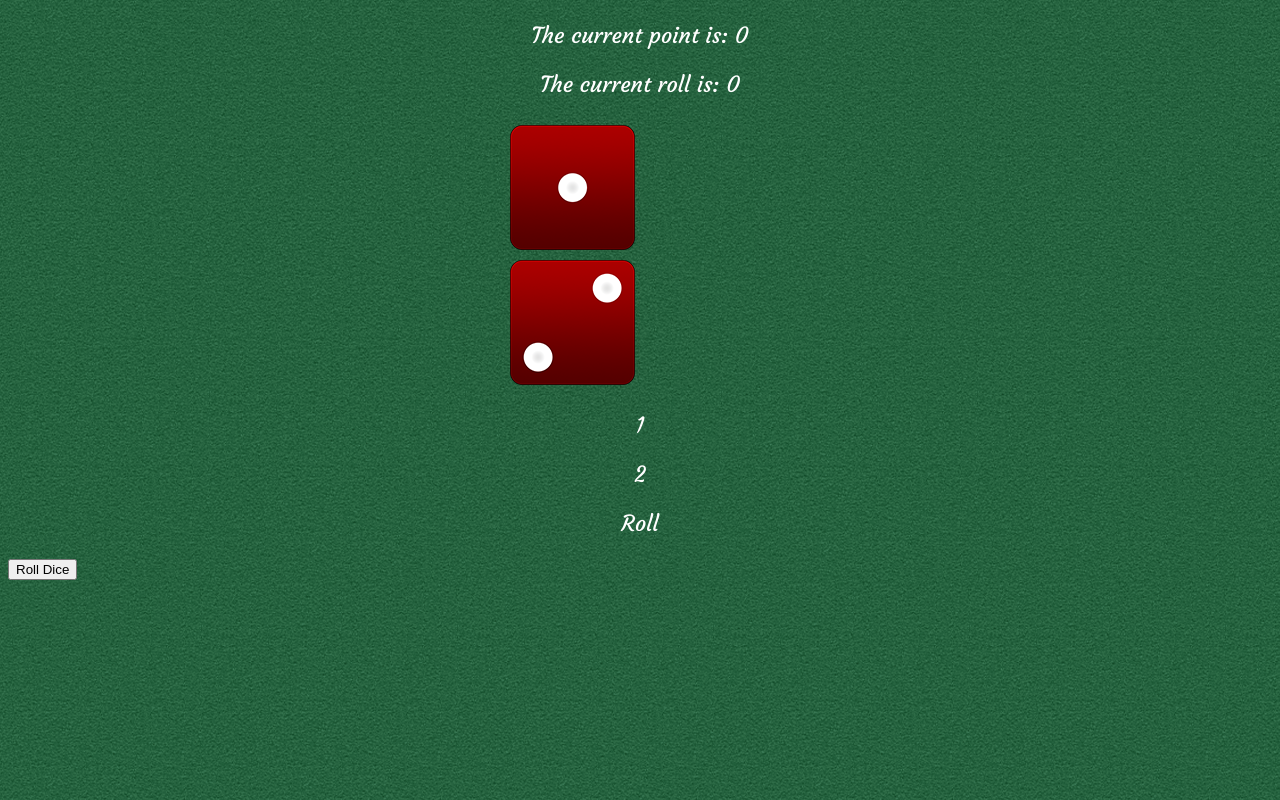
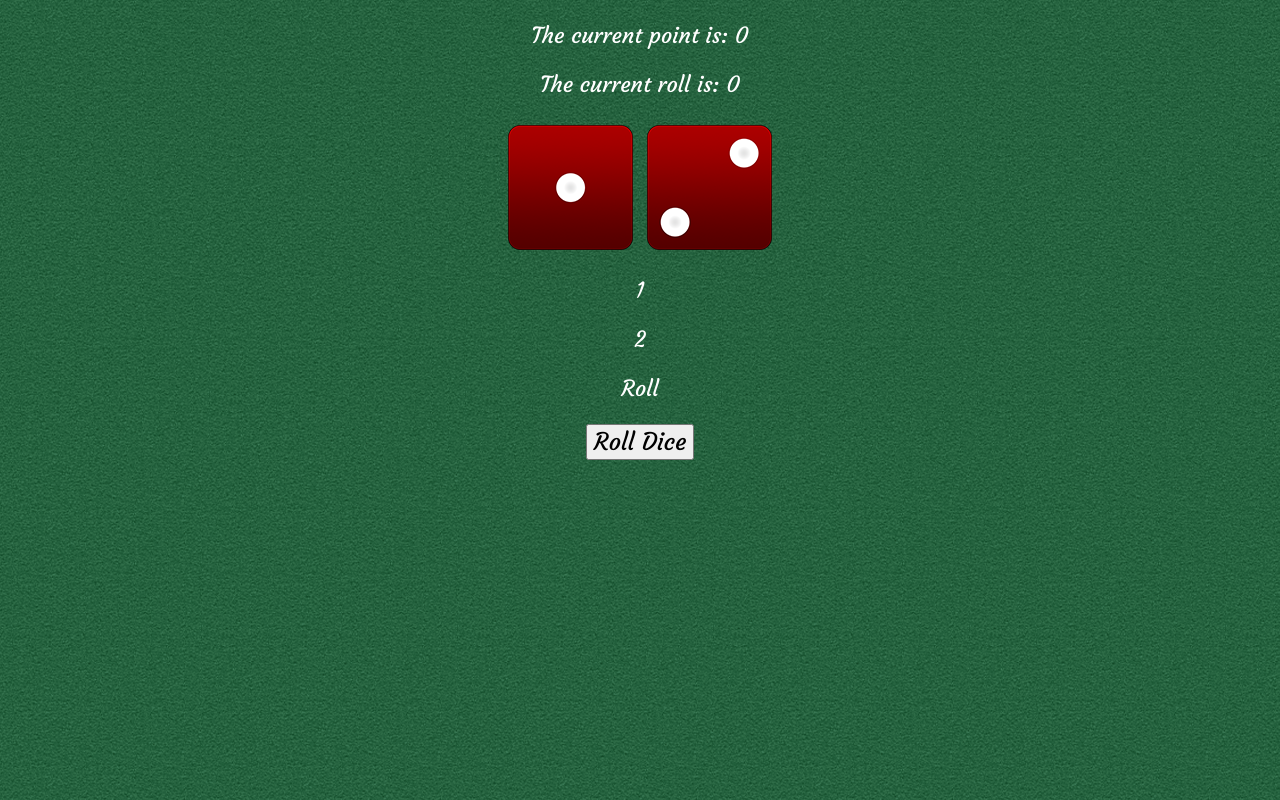
Before and after one commit to Travo100/craps-game, a website: page index.html in a window 1280 px wide. Drawn offline with Linux system fonts and the light colour scheme.

```diff
--- a/dev.js
+++ b/dev.js
@@ -50,6 +50,7 @@
       rollp.innerHTML = 'You Lose!';
       turns = -1;
       point = 0;
+      currPoint.innerHTML = "The current point is : " + point.toString();
     }
   }
 }
--- a/sass/style.sass
+++ b/sass/style.sass
@@ -17,8 +17,14 @@
   font-family: $font-family
 
 .dice-container
-  width: 270px
+  width: 274px
   margin: 10px auto
+
+button
+  margin: 10px auto
+  display: block
+  font-family: $font-family
+  font-size: 24px
 
 #diceOneDiv, #diceTwoDiv
   width: 125px
```
Also changed, not shown: css/style.css.
